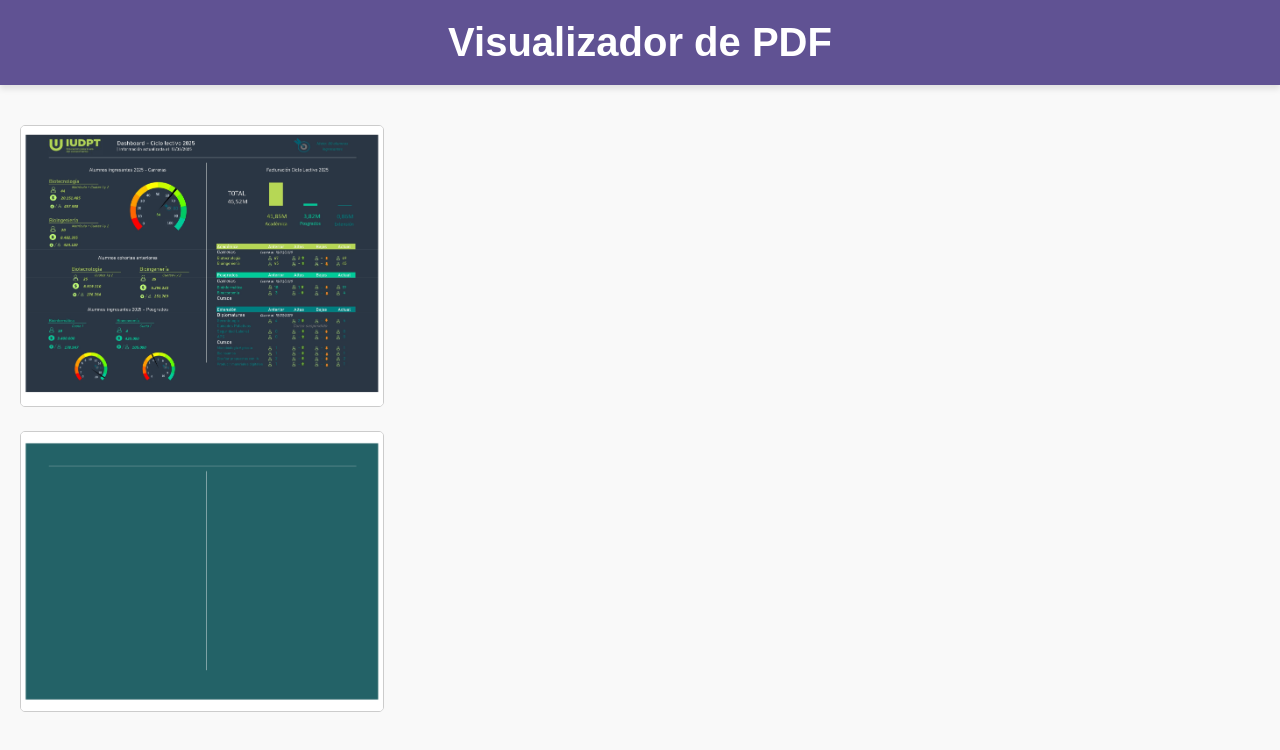
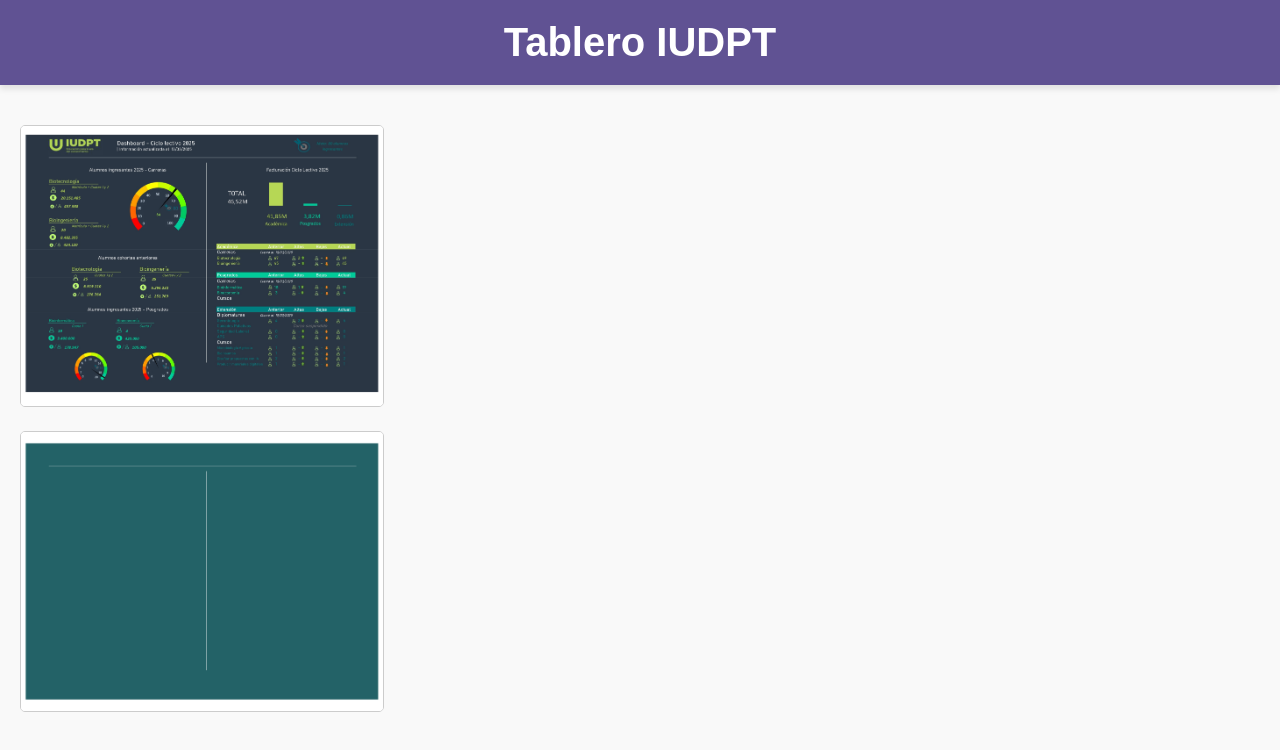
Before and after one commit to IUDPT-Dashboard/Prueba_Vistaprevia, a plain HTML site: page index.html in a window 1280 px wide. Drawn offline with Linux system fonts and the light colour scheme.

Commit message:
Update index.html

```diff
--- a/index.html
+++ b/index.html
@@ -8,7 +8,7 @@
 </head>
 <body>
     <header class="banner">
-    <h1>Visualizador de PDF</h1>
+    <h1>Tablero IUDPT</h1>
         </header>
 
     <div class="pdf-container">
```
